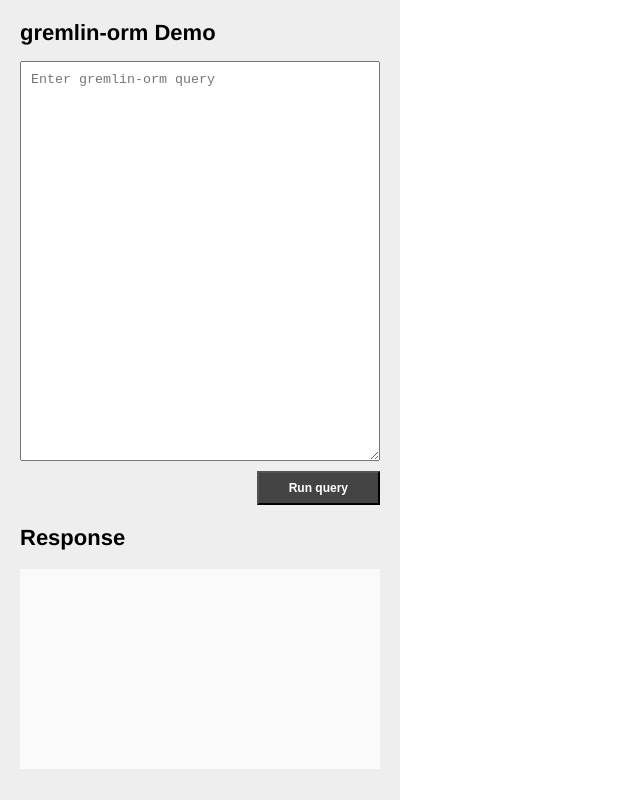
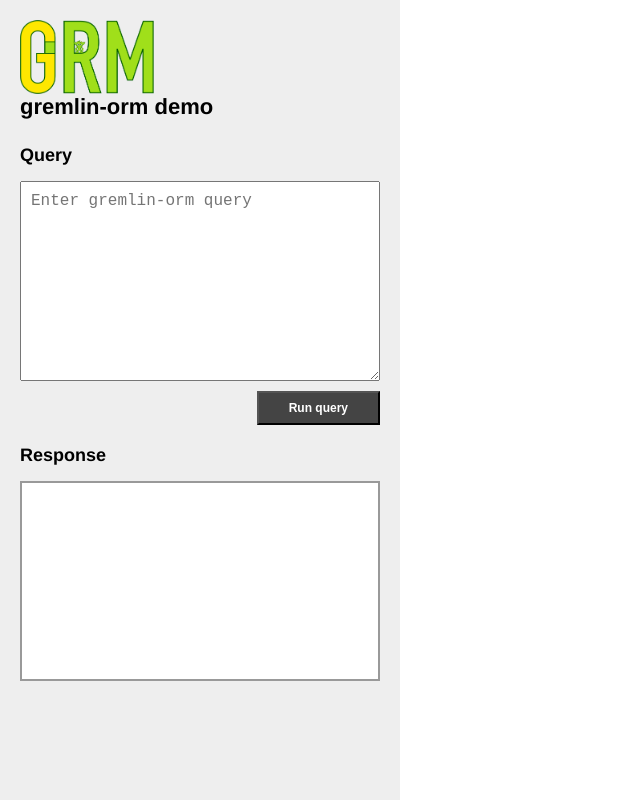
Before and after one commit to gremlin-orm/gremlin-orm-demo, a website: page views/index.html in a window 1280 px wide. Shown: the whole page, without its empty margins (0-640 px from the left). Drawn offline with nearby package versions, Linux system fonts and the light colour scheme.

Commit message:
edit styling

```diff
--- a/assets/css/style.css
+++ b/assets/css/style.css
@@ -30,6 +30,15 @@
   background: #eee;
 }
 
+#logo {
+  height: 10%;
+  width: auto;
+}
+
+#header {
+  margin-bottom: 25px;
+}
+
 .right-pane {
   height: 100vh;
   width: calc(100% - 400px);
@@ -46,10 +55,15 @@
   font-size: 22px;
 }
 
+h2 {
+  font-size: 18px;
+}
+
 textarea {
   width: 100%;
-  min-height: 400px;
+  min-height: 200px;
   font-family: monospace;
+  font-size: 16px;
   padding: 10px;
   margin-top: 15px;
   display: block;
@@ -71,9 +85,10 @@
   margin-top: 10px;
   display: block;
   min-height: 200px;
-  background: #fafafa;
+  background: #fff;
+  border: 2px solid #999;
   word-break: break-all;
-  font-size: 10px;
+  font-size: 12px;
   font-family: monospace;
   padding: 10px;
 }
--- a/assets/js/index.js
+++ b/assets/js/index.js
@@ -1,7 +1,6 @@
 $(document).ready(function() {
   function success(data) {
-    $('#json-response').html(JSON.stringify(data[0]));
-
+    $('#json-response').html(JSON.stringify(data[0], null, 2));
 
 
   }
--- a/views/index.html
+++ b/views/index.html
@@ -4,12 +4,14 @@
   <title>gremlin-orm Demo</title>
   <link rel="stylesheet" href="./../assets/css/style.css">
   <script src="https://ajax.googleapis.com/ajax/libs/jquery/3.2.1/jquery.min.js"></script>
-  <script src='./../assets/js/index.js'></script>
+  <script src="./../assets/js/index.js"></script>
 </head>
 <body>
   <div class="left-pane">
     <div class="query-form clearfix">
-      <h1>gremlin-orm Demo</h1>
+      <img id="logo" src="./../assets/img/gremlin-orm-logo.png" alt="logo" />
+      <h1 id="header">gremlin-orm demo</h1>
+      <h2>Query</h2>
       <textarea id="query" name="query" placeholder="Enter gremlin-orm query" /></textarea>
       <button id="submit-query">Run query</button>
     </div>
```
Also changed, not shown: server/server.js (+7 -0 lines), assets/img/gremlin-orm-logo.png (added).
